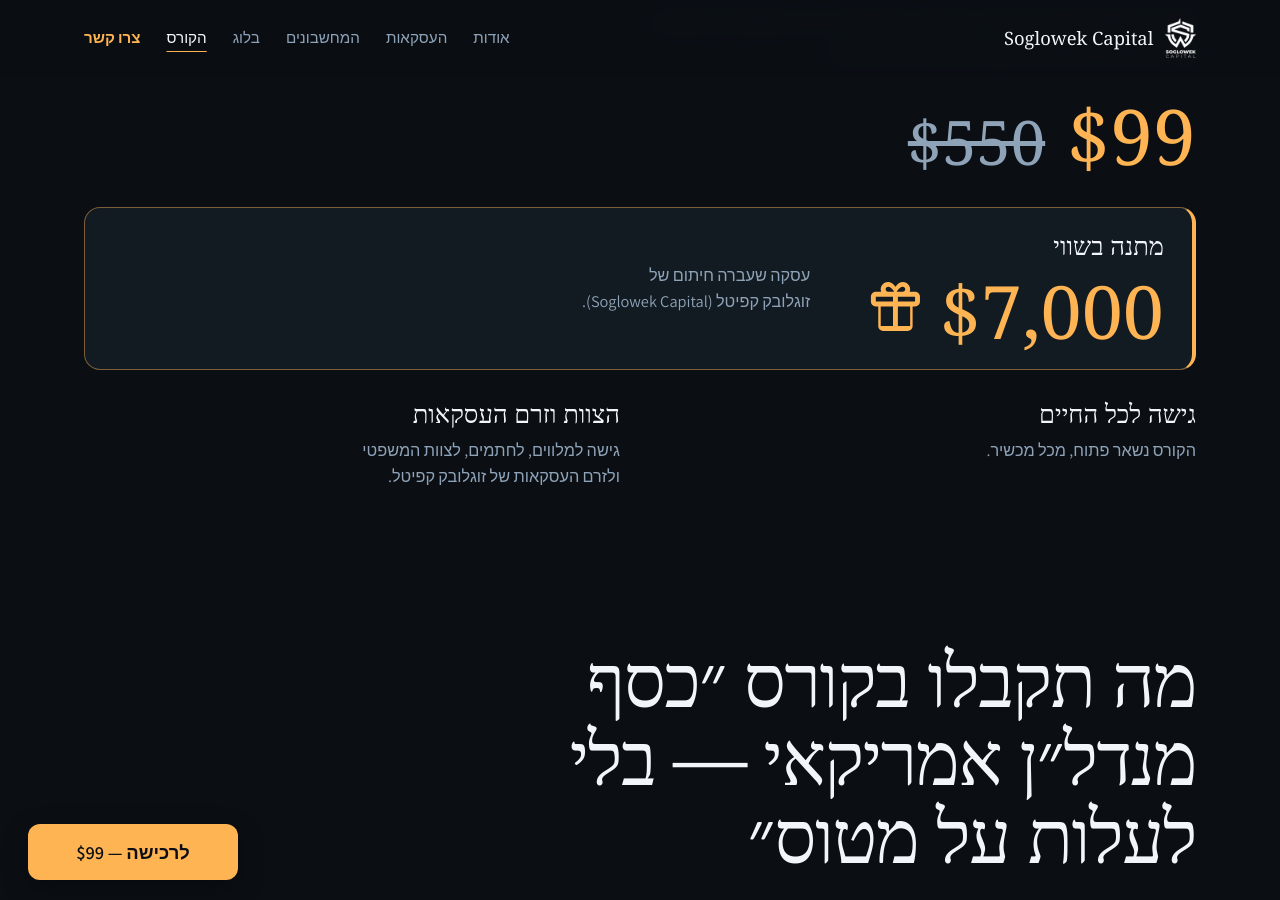
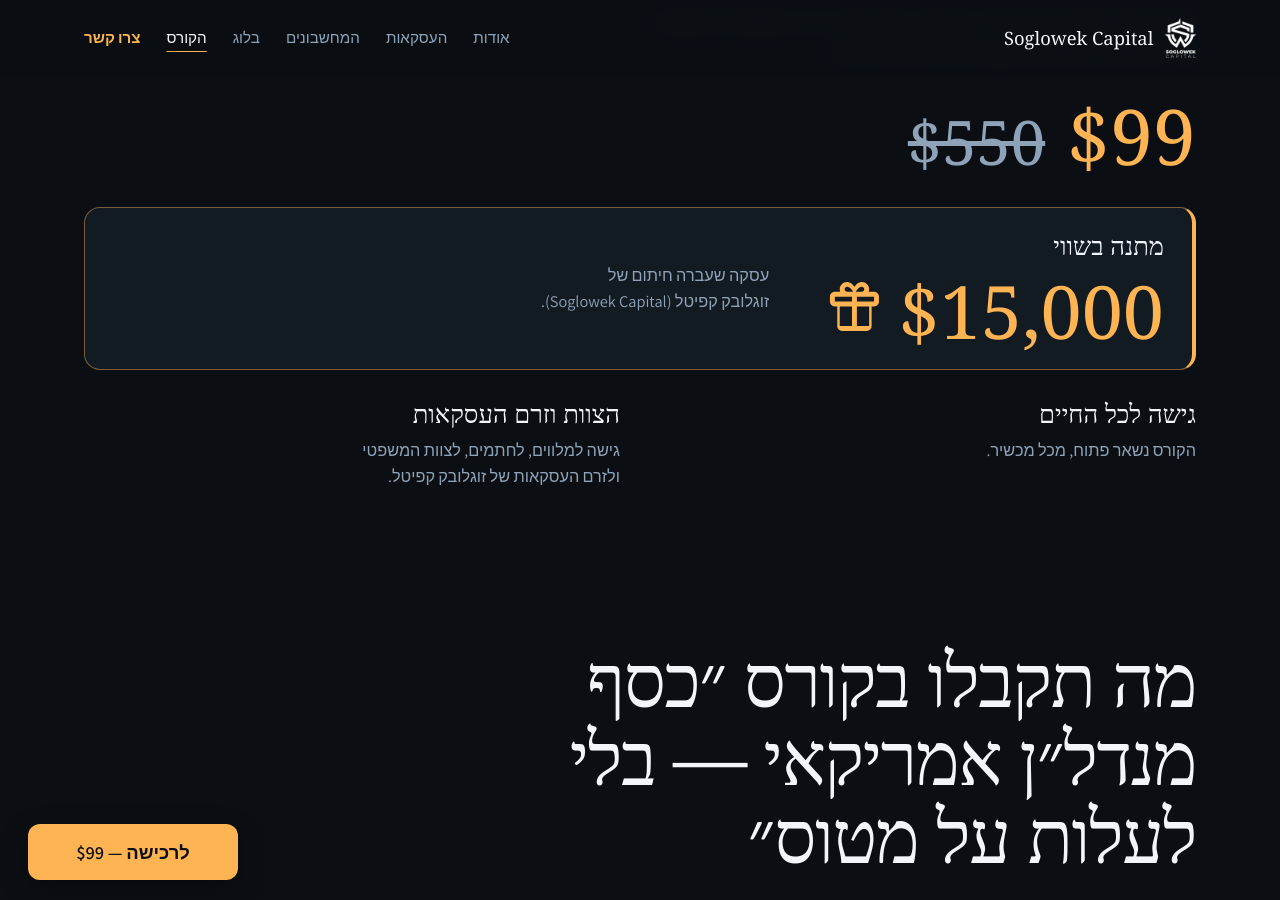
Before and after one commit to urisoglowek-ui/real_estate, a Jekyll site: the page course.html, which Jekyll copies as it is, in a window 1280 px wide and 900 px high, scrolled down 348 px. Built offline with Jekyll 4.4.1, drawn with Linux system fonts in a browser that asks for light colours; some web fonts are replaced; some of the changed text lies outside the part shown.

Commit message:
Update the course gift value from $7,000 to $15,000. (#8)
Co-authored-by: Cursor Agent <cursoragent@cursor.com>
Co-authored-by: urisoglowek-ui <urisoglowek-ui@users.noreply.github.com>

```diff
--- a/course.html
+++ b/course.html
@@ -2,7 +2,7 @@
 <html lang="he" dir="rtl" data-lang-lock="he"><head>
 <meta charset="UTF-8"><meta name="viewport" content="width=device-width, initial-scale=1.0">
 <title>כסף מנדל״ן אמריקאי — בלי לעלות על מטוס</title>
-<meta name="description" content="קורס בעברית על עסקאות פליפ בארה״ב, מרחוק: שמונה שיעורי וידאו, חוברת עבודה, מילון מונחים, מפת מסלול ומחשבונים. $99 במקום $550. מתנה: עסקה בחיתום זוגלובק קפיטל בשווי $7,000, וגישה לכל החיים.">
+<meta name="description" content="קורס בעברית על עסקאות פליפ בארה״ב, מרחוק: שמונה שיעורי וידאו, חוברת עבודה, מילון מונחים, מפת מסלול ומחשבונים. $99 במקום $550. מתנה: עסקה בחיתום זוגלובק קפיטל בשווי $15,000, וגישה לכל החיים.">
 <link rel="canonical" href="https://soglowekcapital.com/course.html">
 <meta property="og:type" content="website"><meta property="og:site_name" content="Soglowek Capital">
 <meta property="og:title" content="כסף מנדל״ן אמריקאי — בלי לעלות על מטוס"><meta property="og:description" content="שמונה שיעורי וידאו על עסקאות פליפ בארה״ב, מהיסודות ועד העסקה הראשונה. $99 במקום $550.">
@@ -37,7 +37,7 @@
     <s class="was num"><span class="sr">מחיר מלא </span>$550</s>
   </p>
   <ul class="perks rise d3">
-    <li class="gift"><div class="gift-main"><b>מתנה בשווי</b><p class="gift-amt"><span class="num"><span class="sr">שווי המתנה </span>$7,000</span><svg class="gift-icon" viewBox="0 0 24 24" aria-hidden="true" focusable="false"><path fill="currentColor" d="M20 6h-2.18c.11-.31.18-.65.18-1 0-1.66-1.34-3-3-3-1.05 0-1.96.54-2.5 1.35l-.5.67-.5-.68C10.96 2.54 10.05 2 9 2 7.34 2 6 3.34 6 5c0 .35.07.69.18 1H4c-1.1 0-2 .9-2 2v2c0 1.1.9 2 2 2h1v8c0 1.1.9 2 2 2h10c1.1 0 2-.9 2-2v-8h1c1.1 0 2-.9 2-2V8c0-1.1-.9-2-2-2zM15 4c.55 0 1 .45 1 1s-.45 1-1 1h-2.5l.5-.67C13.54 4.54 14.24 4 15 4zM9 4c.76 0 1.46.54 2 1.33L11.5 6H9c-.55 0-1-.45-1-1s.45-1 1-1zM4 8h7v2H4V8zm2 12v-8h5v8H6zm7 0v-8h5v8h-5zm7-10h-7V8h7v2z"/></svg></p></div><span class="gift-copy">עסקה שעברה חיתום של <span class="firm">זוגלובק קפיטל (Soglowek Capital)</span>.</span></li>
+    <li class="gift"><div class="gift-main"><b>מתנה בשווי</b><p class="gift-amt"><span class="num"><span class="sr">שווי המתנה </span>$15,000</span><svg class="gift-icon" viewBox="0 0 24 24" aria-hidden="true" focusable="false"><path fill="currentColor" d="M20 6h-2.18c.11-.31.18-.65.18-1 0-1.66-1.34-3-3-3-1.05 0-1.96.54-2.5 1.35l-.5.67-.5-.68C10.96 2.54 10.05 2 9 2 7.34 2 6 3.34 6 5c0 .35.07.69.18 1H4c-1.1 0-2 .9-2 2v2c0 1.1.9 2 2 2h1v8c0 1.1.9 2 2 2h10c1.1 0 2-.9 2-2v-8h1c1.1 0 2-.9 2-2V8c0-1.1-.9-2-2-2zM15 4c.55 0 1 .45 1 1s-.45 1-1 1h-2.5l.5-.67C13.54 4.54 14.24 4 15 4zM9 4c.76 0 1.46.54 2 1.33L11.5 6H9c-.55 0-1-.45-1-1s.45-1 1-1zM4 8h7v2H4V8zm2 12v-8h5v8H6zm7 0v-8h5v8h-5zm7-10h-7V8h7v2z"/></svg></p></div><span class="gift-copy">עסקה שעברה חיתום של <span class="firm">זוגלובק קפיטל (Soglowek Capital)</span>.</span></li>
     <li><b>גישה לכל החיים</b><span>הקורס נשאר פתוח, מכל מכשיר.</span></li>
     <li><b>הצוות וזרם העסקאות</b><span>גישה למלווים, לחתמים, לצוות המשפטי ולזרם העסקאות של זוגלובק קפיטל.</span></li>
   </ul>
@@ -82,7 +82,7 @@
       <h3>🎁 הבונוס: עסקה אמיתית שעברה ניתוח של Soglowek Capital — נכס אמיתי מהשוק, עם הניתוח המלא: שווי אחרי שיפוץ, עלות השיפוץ, המחיר המקסימלי, התרחיש השמרני והסיכונים.</h3>
     </li>
     <li>
-      <h3>🎁 מתנה לרוכשים: עסקה שעברה חיתום של זוגלובק קפיטל (Soglowek Capital) בשווי <span class="num">$7,000</span>.</h3>
+      <h3>🎁 מתנה לרוכשים: עסקה שעברה חיתום של זוגלובק קפיטל (Soglowek Capital) בשווי <span class="num">$15,000</span>.</h3>
     </li>
     <li>
       <h3>⏱️ גישה לכל החיים — צופים בקצב שלכם, מכל מכשיר.</h3>
@@ -108,7 +108,7 @@
 
 <section id="buy" class="closer"><div class="wrap">
   <h2 class="h2">העסקה הראשונה מתחילה בלדעת את המספרים</h2>
-  <p class="lede">שמונה שיעורים, חוברת, מילון, מפה, מחשבונים וניתוח של עסקה אמיתית. מתנה: עסקה שעברה חיתום של זוגלובק קפיטל בשווי <span class="num">$7,000</span>. גישה לכל החיים, וגישה למלווים, לחתמים, לצוות המשפטי ולזרם העסקאות.</p>
+  <p class="lede">שמונה שיעורים, חוברת, מילון, מפה, מחשבונים וניתוח של עסקה אמיתית. מתנה: עסקה שעברה חיתום של זוגלובק קפיטל בשווי <span class="num">$15,000</span>. גישה לכל החיים, וגישה למלווים, לחתמים, לצוות המשפטי ולזרם העסקאות.</p>
   <p class="price">
     <span class="now num"><span class="sr">מחיר מבצע </span>$99</span>
     <s class="was num"><span class="sr">מחיר מלא </span>$550</s>
```
